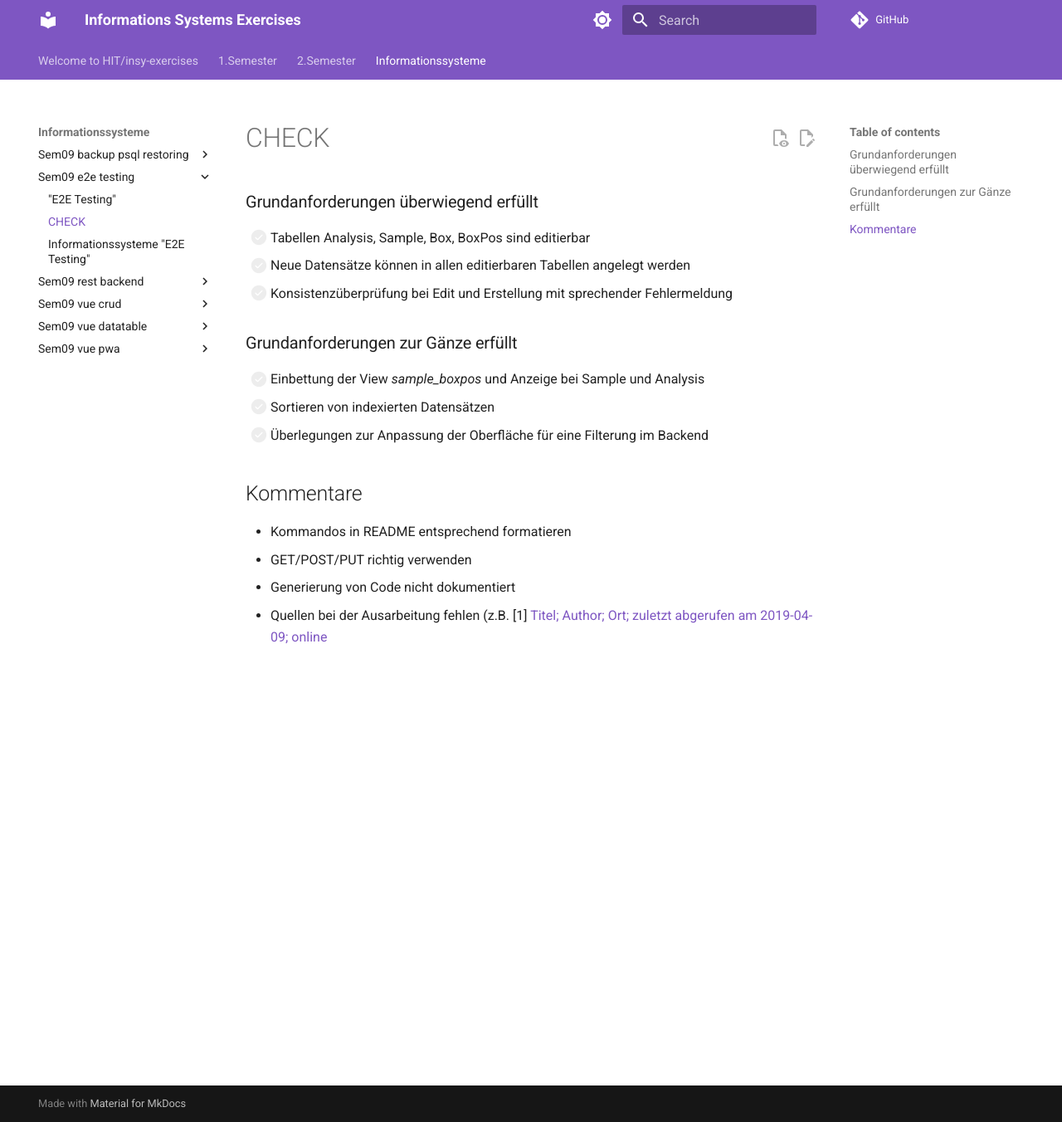
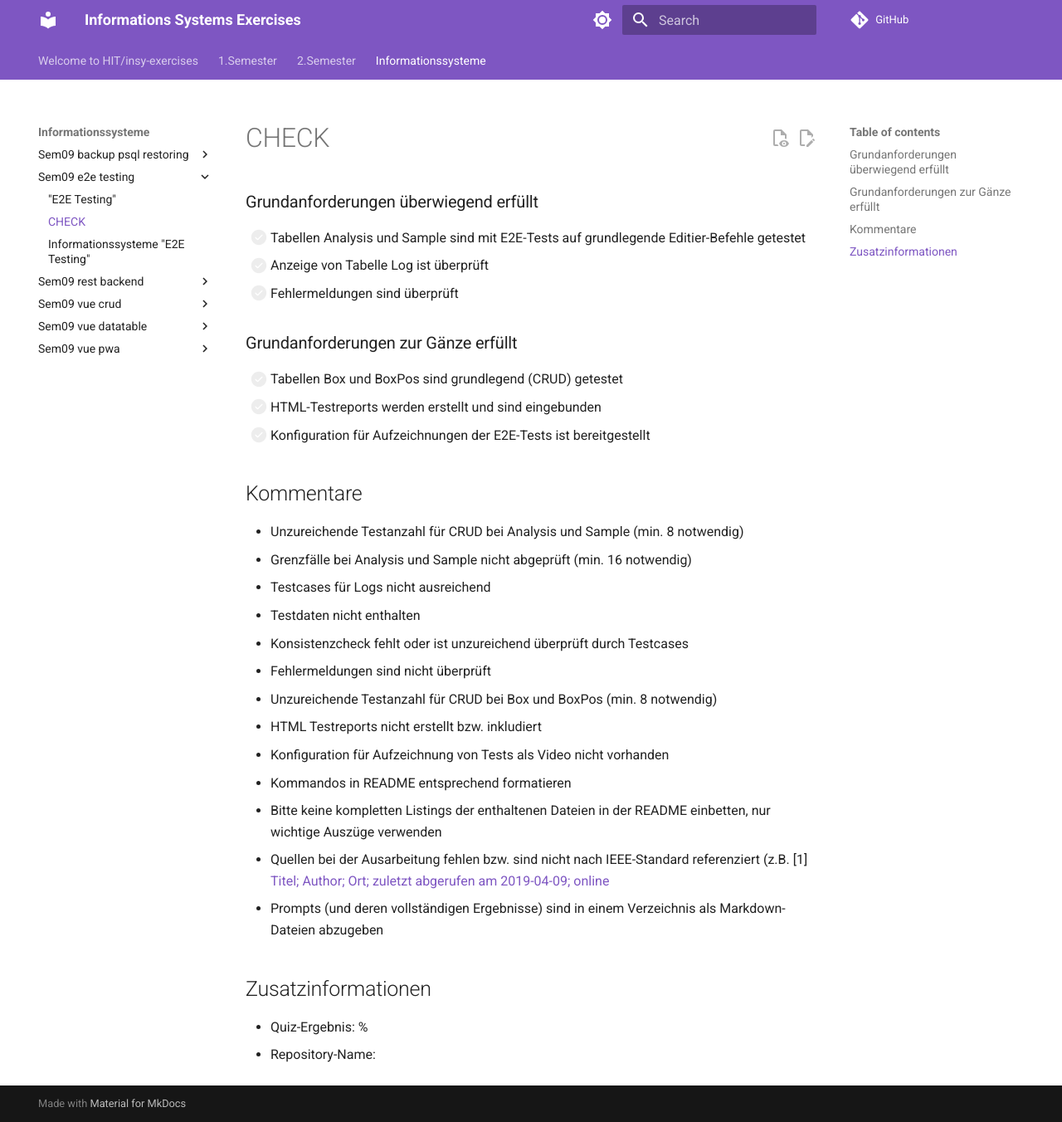
Before and after one commit to TGM-HIT/insy-exercises, an MkDocs documentation site: the page built from docs/informationssysteme_/sem09_e2e_testing/CHECK.md, in a window 1280 px wide and 1352 px high. Shown: the whole window at 83% size. Built offline with MkDocs 1.6.1 and Material for MkDocs 9.7.7, drawn with Linux system fonts in a browser that asks for light colours; comment, search, counter and statistics services are not loaded.

Commit message:
added comments

```diff
--- a/docs/informationssysteme_/sem09_e2e_testing/CHECK.md
+++ b/docs/informationssysteme_/sem09_e2e_testing/CHECK.md
@@ -1,15 +1,32 @@
 ### Grundanforderungen überwiegend erfüllt
-- [ ] Tabellen Analysis, Sample, Box, BoxPos sind editierbar
-- [ ] Neue Datensätze können in allen editierbaren Tabellen angelegt werden
-- [ ] Konsistenzüberprüfung bei Edit und Erstellung mit sprechender Fehlermeldung
+- [ ] Tabellen Analysis und Sample sind mit E2E-Tests auf grundlegende Editier-Befehle getestet
+- [ ] Anzeige von Tabelle Log ist überprüft
+- [ ] Fehlermeldungen sind überprüft
 
 ### Grundanforderungen zur Gänze erfüllt
-- [ ] Einbettung der View *sample_boxpos* und Anzeige bei Sample und Analysis
-- [ ] Sortieren von indexierten Datensätzen
-- [ ] Überlegungen zur Anpassung der Oberfläche für eine Filterung im Backend
+- [ ] Tabellen Box und BoxPos sind grundlegend (CRUD) getestet
+- [ ] HTML-Testreports werden erstellt und sind eingebunden
+- [ ] Konfiguration für Aufzeichnungen der E2E-Tests ist bereitgestellt
 
 ## Kommentare
+* Unzureichende Testanzahl für CRUD bei Analysis und Sample (min. 8 notwendig)
+* Grenzfälle bei Analysis und Sample nicht abgeprüft (min. 16 notwendig)
+
+* Testcases für Logs nicht ausreichend
+* Testdaten nicht enthalten
+
+* Konsistenzcheck fehlt oder ist unzureichend überprüft durch Testcases
+* Fehlermeldungen sind nicht überprüft
+
+* Unzureichende Testanzahl für CRUD bei Box und BoxPos (min. 8 notwendig)
+* HTML Testreports nicht erstellt bzw. inkludiert
+* Konfiguration für Aufzeichnung von Tests als Video nicht vorhanden
+
 * Kommandos in README entsprechend formatieren
-* GET/POST/PUT richtig verwenden
-* Generierung von Code nicht dokumentiert
-* Quellen bei der Ausarbeitung fehlen (z.B. [1] [Titel; Author; Ort; zuletzt abgerufen am 2019-04-09; online](http://link)
+* Bitte keine kompletten Listings der enthaltenen Dateien in der README einbetten, nur wichtige Auszüge verwenden
+* Quellen bei der Ausarbeitung fehlen bzw. sind nicht nach IEEE-Standard referenziert (z.B. [1] [Titel; Author; Ort; zuletzt abgerufen am 2019-04-09; online](http://link)
+* Prompts (und deren vollständigen Ergebnisse) sind in einem Verzeichnis als Markdown-Dateien abzugeben
+
+## Zusatzinformationen
+* Quiz-Ergebnis: %
+* Repository-Name:
```
